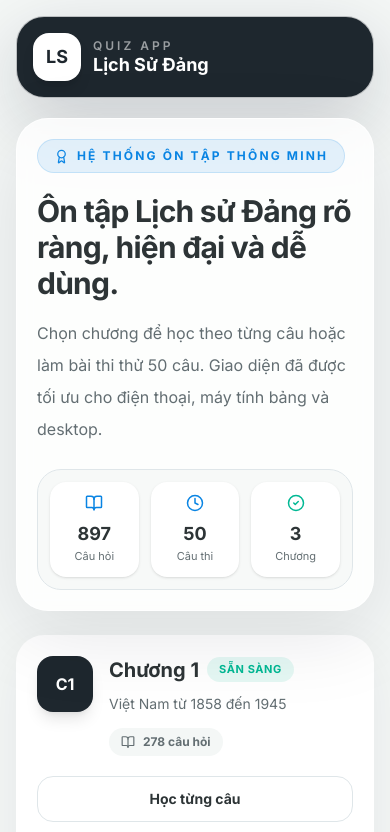
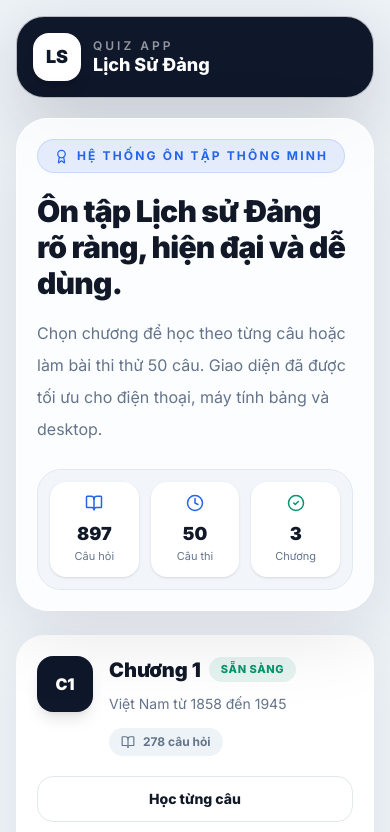
Before and after one commit to Maraphuc/lich-su-dang, a React (Vite) app: page / in a window 390 px wide. Shown: the top 832 px of the page. Built offline with nearby package versions, Linux system fonts and the light colour scheme.

Commit message:
style: refresh app theme and mobile polish

```diff
--- a/src/index.css
+++ b/src/index.css
@@ -1,39 +1,74 @@
-@import url('https://fonts.googleapis.com/css2?family=Inter:wght@400;500;600;700&family=JetBrains+Mono:wght@400;500;700&display=swap');
+@import url('https://fonts.googleapis.com/css2?family=Inter:wght@400;500;600;700;800;900&family=JetBrains+Mono:wght@400;500;700&display=swap');
 @import "tailwindcss";
 
 @theme {
   --font-sans: "Inter", ui-sans-serif, system-ui, sans-serif;
   --font-mono: "JetBrains Mono", ui-monospace, SFMono-Regular, monospace;
 
-  --color-bg: #f4f7f6;
-  --color-sidebar-bg: #1e272e;
+  --color-bg: #eef3f8;
+  --color-sidebar-bg: #0f172a;
   --color-card-bg: #ffffff;
-  --color-accent: #0984e3;
-  --color-text-main: #2d3436;
-  --color-text-dim: #636e72;
-  --color-success: #00b894;
-  --color-border: #dfe6e9;
+  --color-accent: #2563eb;
+  --color-text-main: #111827;
+  --color-text-dim: #64748b;
+  --color-success: #059669;
+  --color-border: #e2e8f0;
 }
 
-body {
-  @apply antialiased bg-bg text-text-main;
+@layer base {
+  * {
+    box-sizing: border-box;
+  }
+
+  html,
+  body,
+  #root {
+    min-height: 100%;
+  }
+
+  html {
+    scroll-behavior: smooth;
+  }
+
+  body {
+    @apply antialiased bg-bg text-text-main;
+    margin: 0;
+    text-rendering: optimizeLegibility;
+    -webkit-font-smoothing: antialiased;
+    -moz-osx-font-smoothing: grayscale;
+  }
+
+  button,
+  a {
+    -webkit-tap-highlight-color: transparent;
+  }
+
+  button {
+    touch-action: manipulation;
+  }
+
+  ::selection {
+    @apply bg-accent/20 text-text-main;
+  }
 }
 
 @utility custom-scrollbar {
   &::-webkit-scrollbar {
-    width: 4px;
-    height: 4px;
+    width: 6px;
+    height: 6px;
   }
+
   &::-webkit-scrollbar-track {
     @apply bg-transparent;
   }
+
   &::-webkit-scrollbar-thumb {
-    @apply bg-border rounded-full hover:bg-text-dim/30 transition-colors;
+    @apply bg-border rounded-full hover:bg-text-dim/40 transition-colors;
   }
 }
 
-@layer base {
-  html, body, #root {
-    min-height: 100%;
+@media (max-width: 640px) {
+  body {
+    overscroll-behavior-y: contain;
   }
 }
```
